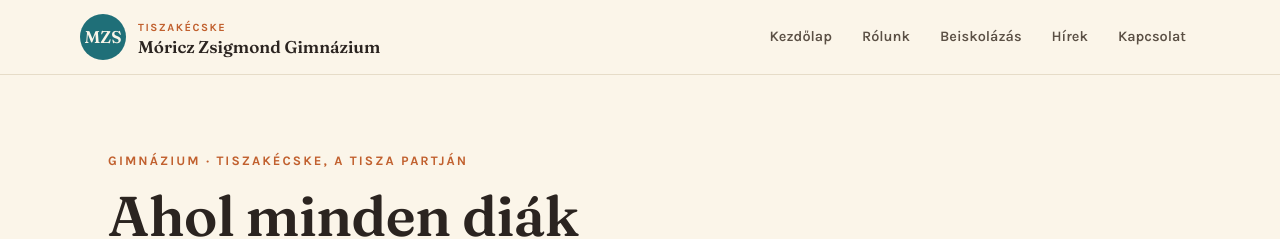
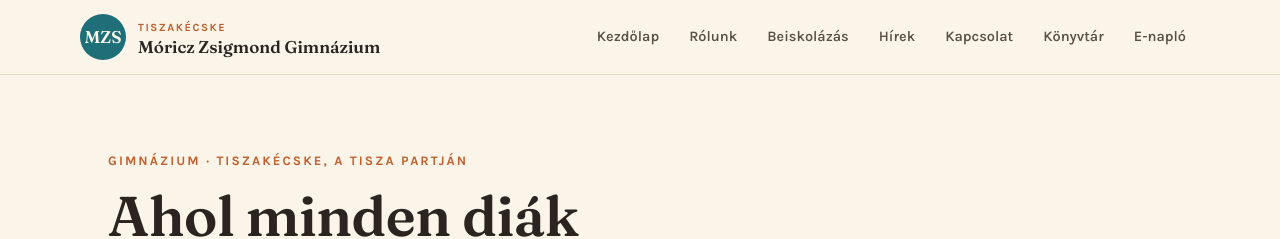
Before and after one commit to levukaa1337/levukaa1337.github.io, a Jekyll site: the page built from index.html, in a window 1280 px wide. Shown: the top 239 px of the page. Built offline with Jekyll 4.4.1, drawn with Linux system fonts in a browser that asks for light colours.

Commit message:
Add links to Könyvtár and E-napló in default layout

```diff
--- a/_layouts/default.html
+++ b/_layouts/default.html
@@ -32,6 +32,8 @@
       <a href="{{ '/beiskolazas.html' | relative_url }}" {% if page.url contains '/beiskolazas' %}aria-current="page"{% endif %}>Beiskolázás</a>
       <a href="{{ '/hirek.html' | relative_url }}" {% if page.url contains '/hirek' %}aria-current="page"{% endif %}>Hírek</a>
       <a href="{{ '/kapcsolat.html' | relative_url }}" {% if page.url contains '/kapcsolat' %}aria-current="page"{% endif %}>Kapcsolat</a>
+      <a href="https://moricz-koli.edu.hu/oldalak/konyvtar/konyvtar.php" target="_blank" rel="noopener">Könyvtár</a>
+      <a href="https://klik027955007.e-kreta.hu/" target="_blank" rel="noopener">E-napló</a>
     </nav>
   </div>
 </header>
```
